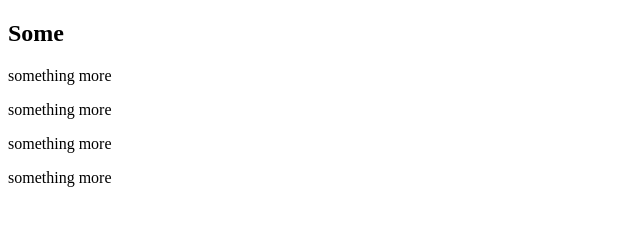
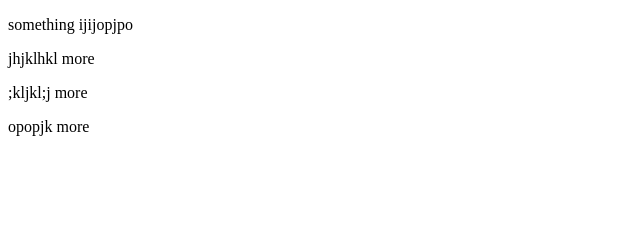
Before and after one commit to rebiak/merge-repository, a plain HTML site: page index.html in a window 1280 px wide. Shown: the whole page, without its empty margins (0-640 px from the left). Drawn offline with Linux system fonts and the light colour scheme.

Commit message:
my commit

```diff
--- a/index.html
+++ b/index.html
@@ -7,11 +7,11 @@
  <script src="javascript.js"></script>
 </head>
 <body>
-   <h2>Some</h2>
-    <p>something more</p>
-    <p>something more</p>
-    <p>something more</p>
-    <p>something more</p>
+
+    <p>something ijijopjpo</p>
+    <p>jhjklhkl more</p>
+    <p>;kljkl;j more</p>
+    <p>opopjk more</p>
 
 </body>
 </html>
```
